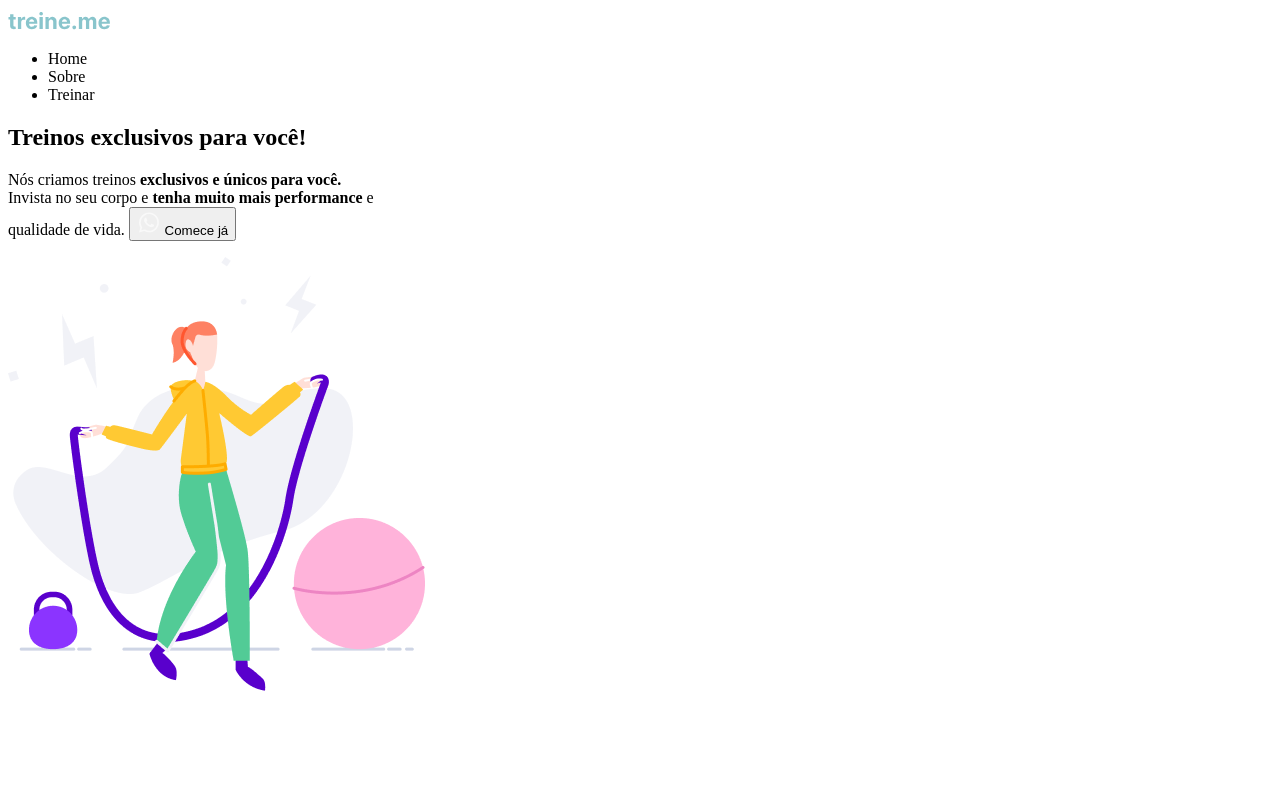
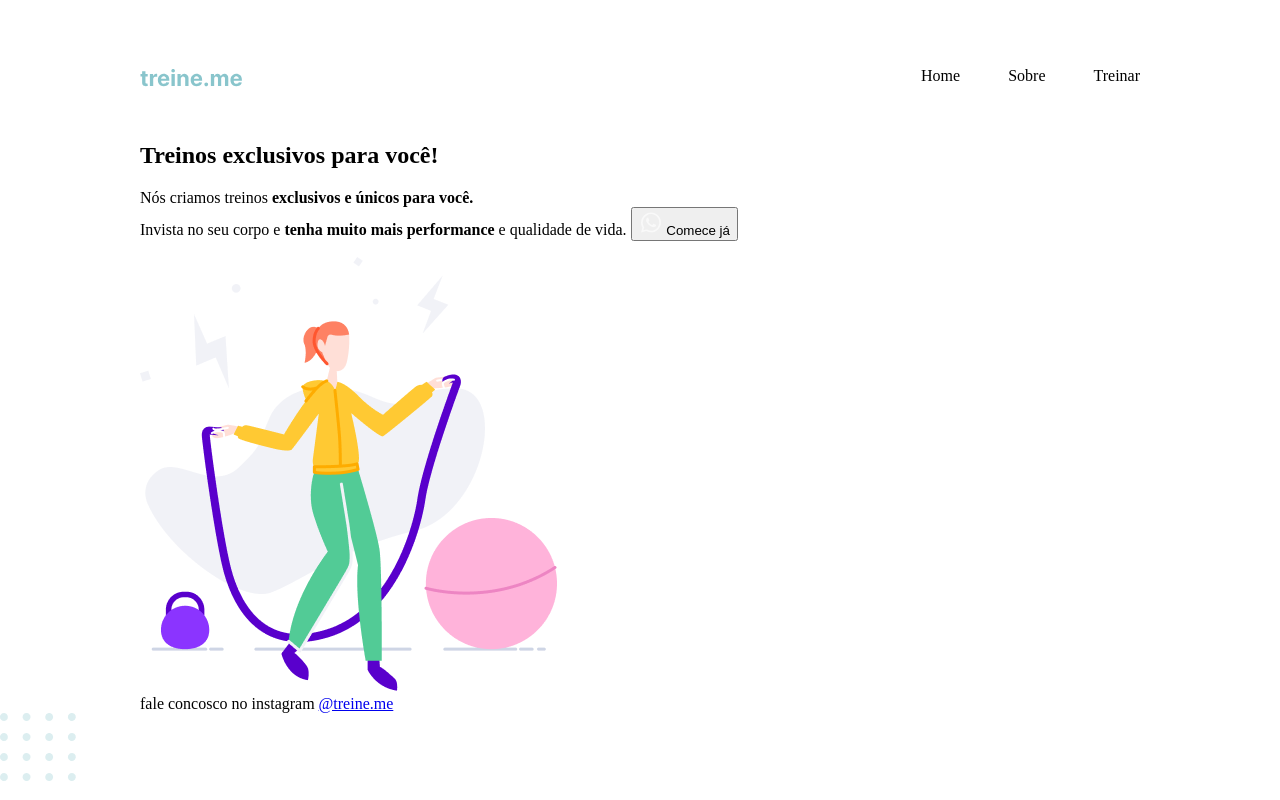
Before and after one commit to jhemi-cristina/Explorer-Projeto02-html, a plain HTML site: page index.html in a window 1280 px wide. Drawn offline with Linux system fonts and the light colour scheme.

Commit message:
feat: create style and adjusts space and align

```diff
--- a/index.html
+++ b/index.html
@@ -4,6 +4,7 @@
     <meta charset="UTF-8" />
     <meta name="viewport" content="width=device-width, initial-scale=1.0" />
     <title>Treine me</title>
+    <link rel="stylesheet" href="style.css" />
   </head>
   <body>
     <div class="page">
@@ -25,8 +26,7 @@
             Nós criamos treinos <strong>exclusivos e únicos para você.</strong>
             <br />
             Invista no seu corpo e
-            <strong>tenha muito mais performance</strong> e <br />
-            qualidade de vida.
+            <strong>tenha muito mais performance</strong> e qualidade de vida.
 
             <button>
               <img src="images/whats.svg" alt="ícone do whatsapp" />
@@ -40,6 +40,15 @@
           alt="Um desenho de uma mulher, pulando corda, ao lado direito tem uma bola grande roda e ao lado esquerdo tem um peso roxo."
         />
       </main>
+      <footer>
+        fale concosco no instagram
+        <a href="http://instagram.com" target="_black">@treine.me</a>
+      </footer>
     </div>
+
+    <img
+      src="images/balls.png"
+      alt="Bolinhas verdes no canto inferior direito da página."
+    />
   </body>
 </html>
--- /dev/null
+++ b/style.css
@@ -0,0 +1,24 @@
+body {
+    margin: 0;
+}
+
+.page {
+    width: 1000px;
+    margin: 65px auto 0;
+}
+
+header {
+    display: flex;
+    justify-content: space-between;
+    align-items: center;
+    margin-bottom: 55px;
+}
+
+ul {
+    list-style: none;
+    display: flex;
+    gap: 48px;
+    margin: 0;
+    padding: 0;
+
+}
```
